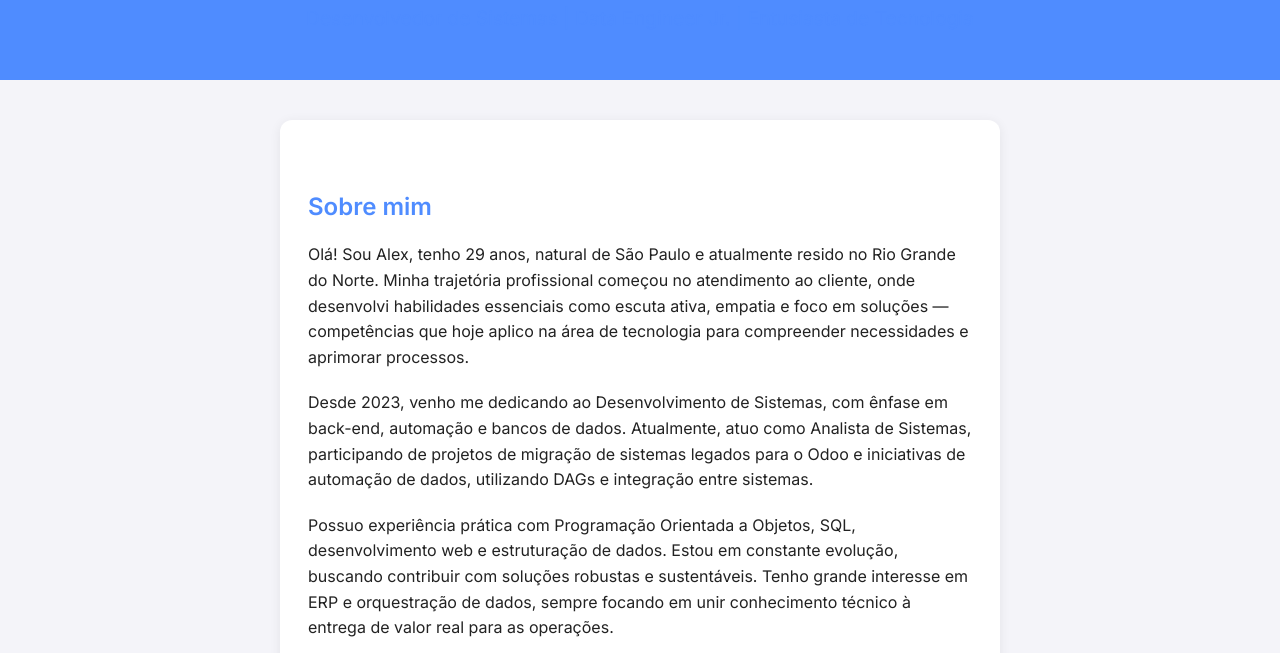
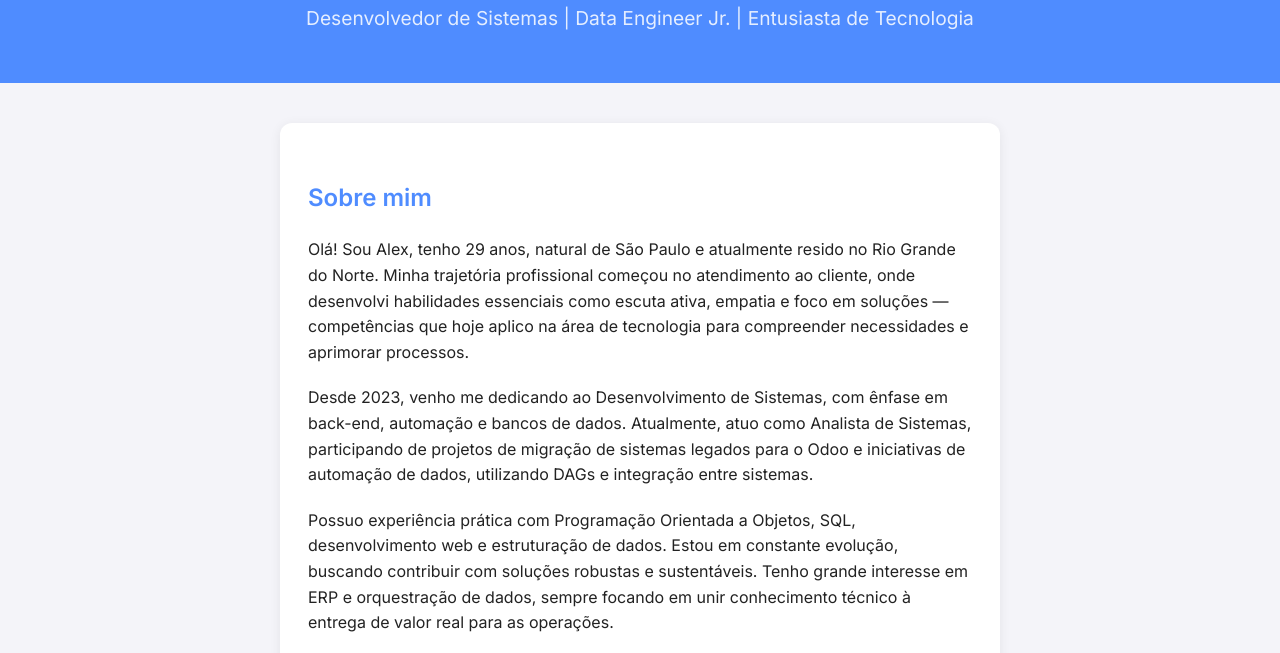
Before and after one commit to AlexAbreuGomes/portifolio, a plain HTML site: page index.html in a window 1280 px wide. Shown: the part 312-965 px from the top of the page. Drawn offline with Linux system fonts and the light colour scheme.

Commit message:
correcao

```diff
--- a/index.html
+++ b/index.html
@@ -35,7 +35,7 @@
       loading="lazy"
     />
     <h1>Alex de Abreu</h1>
-    <h2 class="subtitulo">Desenvolvedor de Sistemas | Data Engineer Jr. | Entusiasta de Tecnologia</h2>
+    <h3 class="subtitulo">Desenvolvedor de Sistemas | Data Engineer Jr. | Entusiasta de Tecnologia</h3>
   </header>
 
   <main>
--- a/style.css
+++ b/style.css
@@ -69,8 +69,7 @@ main {
 /* Titles */
 h2 {
   color: #4f8cff;
-  margin-top: 2rem;
-  margin-bottom: 1rem;
+
 }
 
 /* Seção Contato */
```
